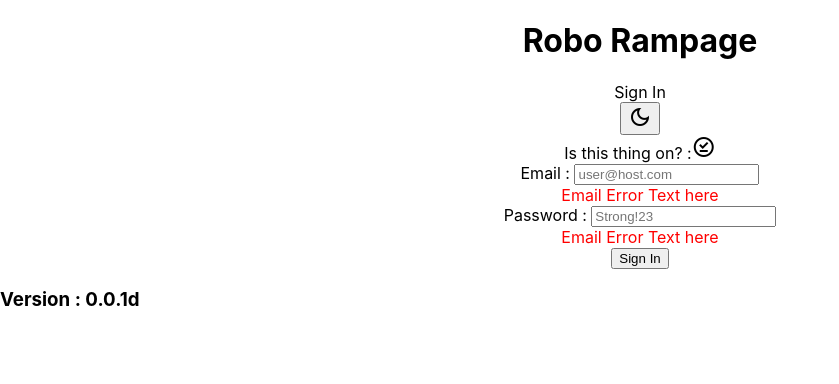
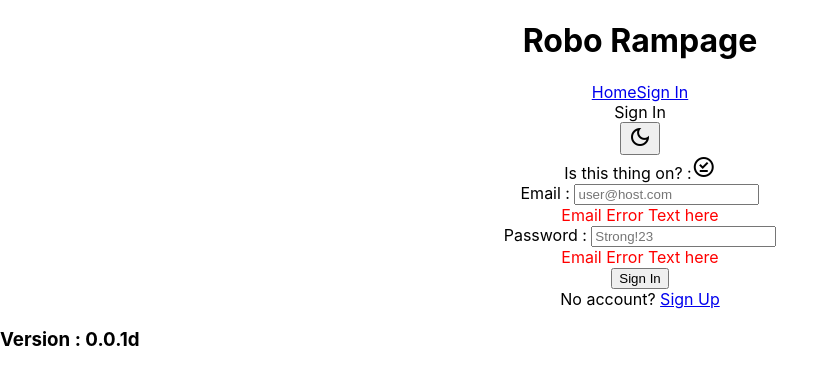
Before and after one commit to aneylon/RoboRampage, a React (Create React App) app in the folder front/: page /signin in a window 1280 px wide. Shown: the top 384 px of the page, without its empty margins (0-839 px from the left). Built offline with nearby package versions, Linux system fonts and the light colour scheme.

Commit message:
Add navlinks.

```diff
--- a/front/src/Components/Auth/SignIn.jsx
+++ b/front/src/Components/Auth/SignIn.jsx
@@ -1,3 +1,5 @@
+import { NavLink } from "react-router";
+
 const SignIn = () => {
   const emailError = true;
   const passwordError = true;
@@ -10,6 +12,7 @@ const SignIn = () => {
     // if error display error
   };
   return (
+    <>
       <div>
         <div>
           <span>Email : </span>
@@ -41,6 +44,10 @@ const SignIn = () => {
         )}
         <button onClick={signIn}>Sign In</button>
       </div>
+      <div>
+        No account? <NavLink to="/signup">Sign Up</NavLink>
+      </div>
+    </>
   );
 };
 
--- a/front/src/Components/Header/Header.jsx
+++ b/front/src/Components/Header/Header.jsx
@@ -1,3 +1,4 @@
+import { NavLink } from "react-router";
 import SignOut from "../Auth/SignOut";
 import ThemeToggle from "../Buttons/ThemeToggle";
 import Title from "../Title/Title";
@@ -7,6 +8,12 @@ const Header = () => {
   return (
     <div>
       <Title text={"Robo Rampage"} />
+      <NavLink to="/" end>
+        Home
+      </NavLink>
+      <NavLink to="/signin" end>
+        Sign In
+      </NavLink>
       <SignOut />
       <ThemeToggle />
       <ShowOnlineStatus />
```
Lines whose indentation alone changed are shown as unchanged.
